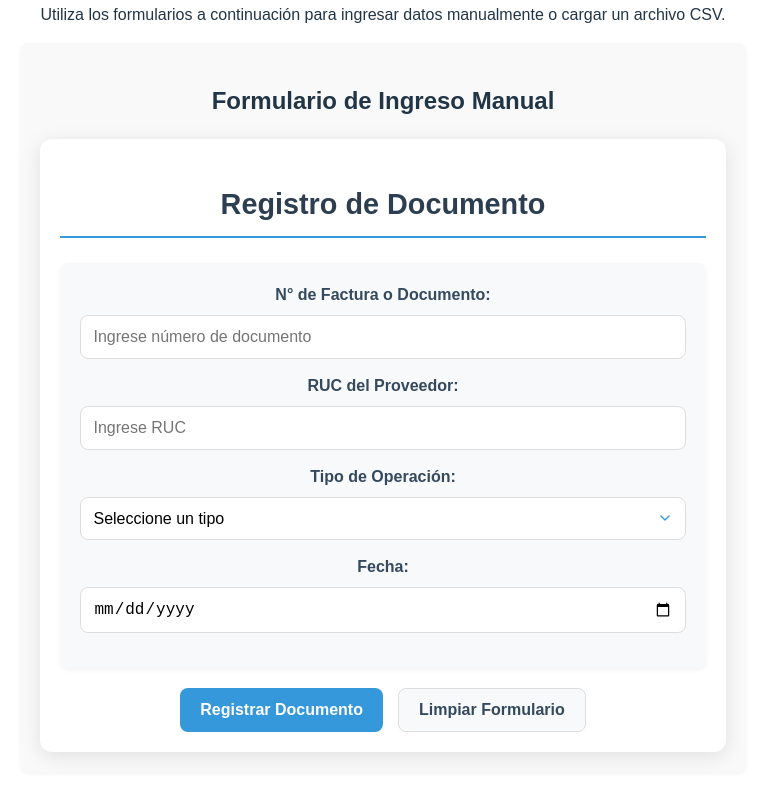
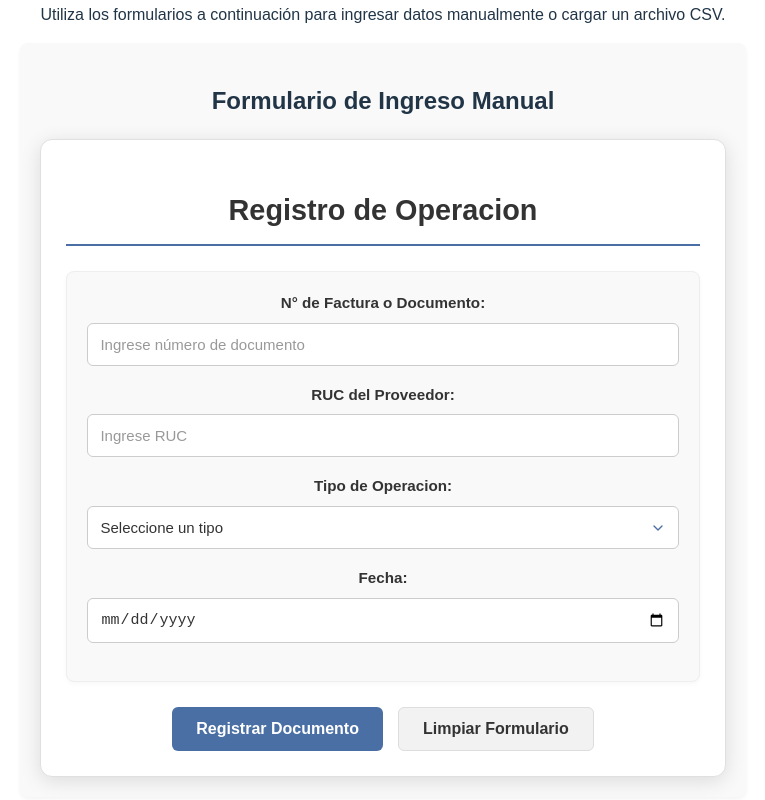
Before and after one commit to matzSoncco/gestor, a Vue app in the folder frontend/: page /ingreso-datos in a window 1280 px wide. Shown: the part 240-1040 px from the top of the page, without its empty margins (277-1042 px from the left). Built offline with nearby package versions, Linux system fonts and the light colour scheme; no server answers; sample sign-in values are in the browser's storage.

Commit message:
Se crea la versión modelo del formulario

```diff
--- a/frontend/src/components/FormularioIngreso.vue
+++ b/frontend/src/components/FormularioIngreso.vue
@@ -1,7 +1,7 @@
 <template>
   <div class="formulario-container">
     <form @submit.prevent="enviarFormulario" class="formulario-registro">
-      <h2 class="form-title">Registro de Documento</h2>
+      <h2 class="form-title">Registro de Operacion</h2>
 
       <!-- Campos comunes -->
       <div class="form-section">
@@ -28,10 +28,10 @@
         </div>
 
         <div class="form-group">
-          <label for="tipoOperacion">Tipo de Operación:</label>
+          <label for="tipoDocumento">Tipo de Operacion:</label>
           <select
-            id="tipoOperacion"
-            v-model="formData.tipoOperacion"
+            id="tipoDocumento"
+            v-model="formData.tipoDocumento"
             required
             class="select-custom"
           >
@@ -50,9 +50,9 @@
 
       <!-- Campos específicos según tipo de documento -->
       <transition name="fade">
-        <div class="form-section specific-fields" v-if="formData.tipoOperacion">
+        <div class="form-section specific-fields" v-if="formData.tipoDocumento">
           <!-- Campos para Combustible -->
-          <template v-if="formData.tipoOperacion === 'combustible'">
+          <template v-if="formData.tipoDocumento === 'combustible'">
             <h3 class="section-title">Detalles de Combustible</h3>
 
             <div class="form-grid">
@@ -111,7 +111,7 @@
           </template>
 
           <!-- Campos para Mantenimiento -->
-          <template v-if="formData.tipoOperacion === 'mantenimiento'">
+          <template v-if="formData.tipoDocumento === 'mantenimiento'">
             <h3 class="section-title">Detalles de Mantenimiento</h3>
 
             <div class="form-grid">
@@ -165,7 +165,7 @@
           </template>
 
           <!-- Campos para Servicio -->
-          <template v-if="formData.tipoOperacion === 'servicio'">
+          <template v-if="formData.tipoDocumento === 'servicio'">
             <h3 class="section-title">Detalles del Servicio</h3>
 
             <div class="form-group">
@@ -222,7 +222,7 @@ const emit = defineEmits(['datos-enviados']);
 const formData = reactive({
   numeroDocumento: '',
   rucProveedor: '',
-  tipoOperacion: '',
+  tipoDocumento: '',
   fecha: '',
   // Campos para combustible
   cantidadGalones: '',
@@ -256,7 +256,7 @@ const calcularCostoTotal = () => {
 
 // Vigilamos cambios en los campos para actualizar automáticamente
 watch([() => formData.cantidadGalones, () => formData.costoPorGalon], () => {
-  if (formData.tipoOperacion === 'combustible') {
+  if (formData.tipoDocumento === 'combustible') {
     calcularCostoTotal();
   }
 });
@@ -310,40 +310,43 @@ const enviarFormulario = async () => {
 .formulario-container {
   max-width: 850px;
   margin: 0 auto;
-  padding: 20px;
-  box-shadow: 0 4px 20px rgba(0, 0, 0, 0.1);
+  padding: 25px;
+  box-shadow: 0 4px 20px rgba(0, 0, 0, 0.12);
   border-radius: 12px;
-  background-color: #fff;
+  background-color: #ffffff;
+  border: 1px solid #e0e0e0;
 }
 
 .form-title {
   text-align: center;
   margin-bottom: 25px;
-  color: #2c3e50;
+  color: #333333;
   font-size: 1.8rem;
-  padding-bottom: 10px;
-  border-bottom: 2px solid #3498db;
+  padding-bottom: 12px;
+  border-bottom: 2px solid #4a6fa5;
 }
 
 .section-title {
-  color: #3498db;
-  margin: 5px 0 15px;
+  color: #4a6fa5;
+  margin: 8px 0 15px;
   font-size: 1.3rem;
-  border-left: 4px solid #3498db;
-  padding-left: 10px;
+  border-left: 4px solid #4a6fa5;
+  padding-left: 12px;
+  font-weight: 600;
 }
 
 .form-section {
-  margin-bottom: 20px;
+  margin-bottom: 25px;
   padding: 20px;
-  background-color: #f8f9fa;
+  background-color: #f9f9f9;
   border-radius: 8px;
-  box-shadow: 0 2px 5px rgba(0, 0, 0, 0.05);
+  box-shadow: 0 2px 5px rgba(0, 0, 0, 0.03);
+  border: 1px solid #eeeeee;
 }
 
 .specific-fields {
-  background-color: #f1f8ff;
-  border-left: 3px solid #3498db;
+  background-color: #f5f8fc;
+  border-left: 3px solid #4a6fa5;
 }
 
 .form-grid {
@@ -353,43 +356,48 @@ const enviarFormulario = async () => {
 }
 
 .form-group {
-  margin-bottom: 15px;
+  margin-bottom: 18px;
   display: flex;
   flex-direction: column;
 }
 
 .descripcion-group {
   grid-column: 1 / -1;
-  margin-top: 10px;
+  margin-top: 12px;
 }
 
 label {
   font-weight: 600;
   margin-bottom: 8px;
-  color: #34495e;
-  font-size: 1rem;
+  color: #333333;
+  font-size: 0.95rem;
 }
 
 input, select, textarea {
   padding: 12px;
-  border: 1px solid #ddd;
-  border-radius: 8px;
-  font-size: 16px;
-  transition: border-color 0.3s, box-shadow 0.3s;
-  background-color: #fff;
+  border: 1px solid #cccccc;
+  border-radius: 6px;
+  font-size: 15px;
+  transition: all 0.2s ease;
+  background-color: #ffffff;
+  color: #333333;
 }
 
 input:focus, select:focus, textarea:focus {
-  border-color: #3498db;
-  box-shadow: 0 0 0 3px rgba(52, 152, 219, 0.2);
+  border-color: #4a6fa5;
+  box-shadow: 0 0 0 3px rgba(74, 111, 165, 0.15);
   outline: none;
+}
+
+input::placeholder, textarea::placeholder {
+  color: #999999;
 }
 
 input[readonly] {
   background-color: #f5f5f5;
-  border: 1px dashed #aaa;
+  border: 1px dashed #aaaaaa;
   font-weight: bold;
-  color: #2c3e50;
+  color: #333333;
 }
 
 .select-custom {
@@ -403,24 +411,24 @@ input[readonly] {
 
 textarea {
   resize: vertical;
-  min-height: 80px;
+  min-height: 90px;
 }
 
 .form-actions {
   display: flex;
   gap: 15px;
-  margin-top: 20px;
+  margin-top: 25px;
   justify-content: center;
 }
 
 button {
-  padding: 12px 20px;
+  padding: 12px 24px;
   border: none;
-  border-radius: 8px;
+  border-radius: 6px;
   font-size: 16px;
   font-weight: 600;
   cursor: pointer;
-  transition: all 0.3s;
+  transition: all 0.2s ease;
   display: flex;
   align-items: center;
   justify-content: center;
@@ -428,53 +436,54 @@ button {
 }
 
 .btn-submit {
-  background-color: #3498db;
+  background-color: #4a6fa5;
   color: white;
 }
 
 .btn-submit:hover:not(:disabled) {
-  background-color: #2980b9;
+  background-color: #3a5982;
   transform: translateY(-2px);
   box-shadow: 0 4px 8px rgba(0, 0, 0, 0.1);
 }
 
 .btn-reset {
-  background-color: #f8f9fa;
-  color: #34495e;
-  border: 1px solid #ddd;
+  background-color: #f2f2f2;
+  color: #333333;
+  border: 1px solid #dddddd;
 }
 
 .btn-reset:hover:not(:disabled) {
-  background-color: #ecf0f1;
+  background-color: #e5e5e5;
 }
 
 button:disabled {
-  background-color: #bdc3c7;
+  background-color: #cccccc;
   cursor: not-allowed;
   transform: none;
   box-shadow: none;
+  color: #666666;
 }
 
 .mensaje {
   width: 100%;
-  padding: 12px;
-  border-radius: 8px;
-  margin: 15px 0;
+  padding: 14px;
+  border-radius: 6px;
+  margin: 18px 0;
   text-align: center;
   font-weight: 500;
   animation: fadeIn 0.3s;
 }
 
 .mensaje.success {
-  background-color: #d4edda;
-  color: #155724;
-  border: 1px solid #c3e6cb;
+  background-color: #e8f4f0;
+  color: #0f6848;
+  border: 1px solid #b7e1d0;
 }
 
 .mensaje.error {
-  background-color: #f8d7da;
-  color: #721c24;
-  border: 1px solid #f5c6cb;
+  background-color: #fbedee;
+  color: #a42834;
+  border: 1px solid #f5c8cb;
 }
 
 /* Animaciones para transiciones */
```
